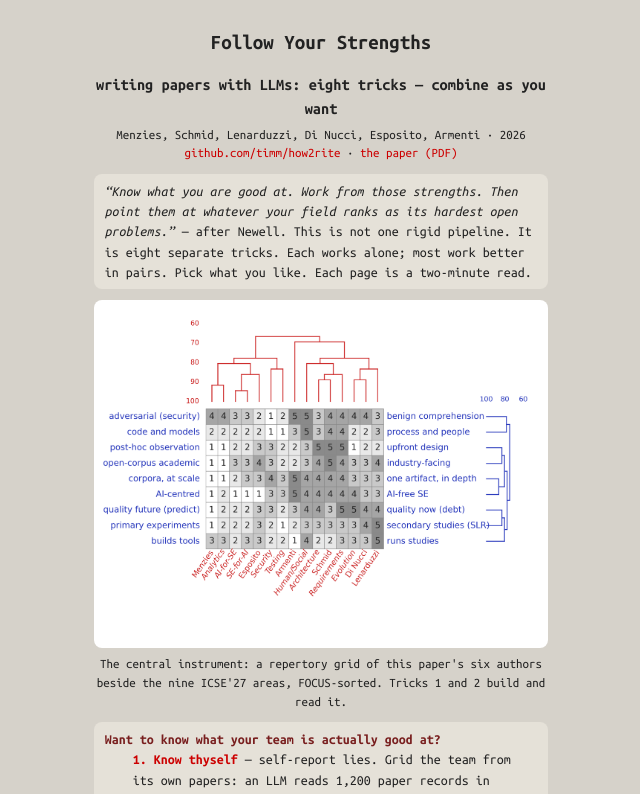
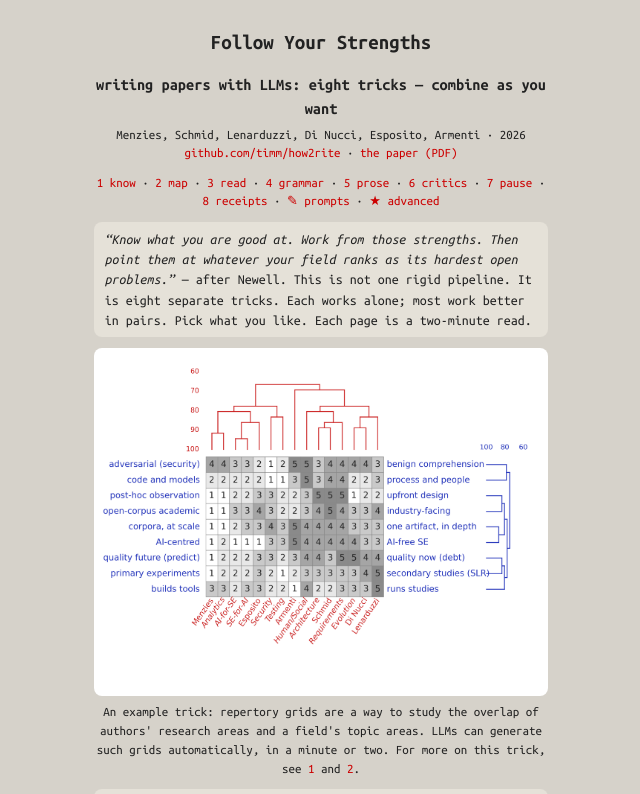
Before and after one commit to timm/how2rite, a plain HTML site: page docs/index.html in a window 1280 px wide. Shown: the top 794 px of the page, without its empty margins (319-959 px from the left). Drawn offline with Linux system fonts and the light colour scheme.

Commit message:
docs: index toc line, grid caption reworded as example trick
Co-Authored-By: Claude Fable 5 <noreply@anthropic.com>
Claude-Session: https://claude.ai/code/session_01GQKvwuB2TdeYuxpWkWikuR

```diff
--- a/docs/index.html
+++ b/docs/index.html
@@ -18,6 +18,17 @@
 <p class="f">Menzies, Schmid, Lenarduzzi, Di Nucci, Esposito, Armenti &middot; 2026<br>
 <a href="https://github.com/timm/how2rite">github.com/timm/how2rite</a> &middot;
 <a href="../paper3.pdf">the paper (PDF)</a></p>
+<p class="f">
+<a href="know.html">1 know</a> &middot;
+<a href="map.html">2 map</a> &middot;
+<a href="read.html">3 read</a> &middot;
+<a href="grammar.html">4 grammar</a> &middot;
+<a href="prose.html">5 prose</a> &middot;
+<a href="critics.html">6 critics</a> &middot;
+<a href="pause.html">7 pause</a> &middot;
+<a href="receipts.html">8 receipts</a> &middot;
+<a href="prompts.html">&#9998; prompts</a> &middot;
+<a href="advanced.html">&#9733; advanced</a></p>
 </center>
 
 <p class="card"><i>&ldquo;Know what you are good at. Work from those
@@ -27,10 +38,12 @@ This is not one rigid pipeline. It is eight separate tricks.
 Each works alone; most work better in pairs. Pick what you like.
 Each page is a two-minute read.</p>
 
-<a href="know.html"><img class="fig" src="fig/focus_grid.png" alt="FOCUS-sorted repertory grid of six authors and nine ICSE'27 areas: the paper's central figure"></a>
-<p class="cap">The central instrument: a repertory grid of this
-paper's six authors beside the nine ICSE'27 areas, FOCUS-sorted.
-Tricks 1 and 2 build and read it.</p>
+<a href="know.html"><img class="fig" src="fig/focus_grid.png" alt="FOCUS-sorted repertory grid of six authors and nine ICSE'27 areas"></a>
+<p class="cap">An example trick: repertory grids are a way to study
+the overlap of authors' research areas and a field's topic areas.
+LLMs can generate such grids automatically, in a minute or two.
+For more on this trick, see <a href="know.html">1</a> and
+<a href="map.html">2</a>.</p>
 
 <p class="card"><b class="q">Want to know what your team is actually good at?</b><br>
 <span class="d"><a href="know.html"><b>1. Know thyself</b></a> &mdash;
```
